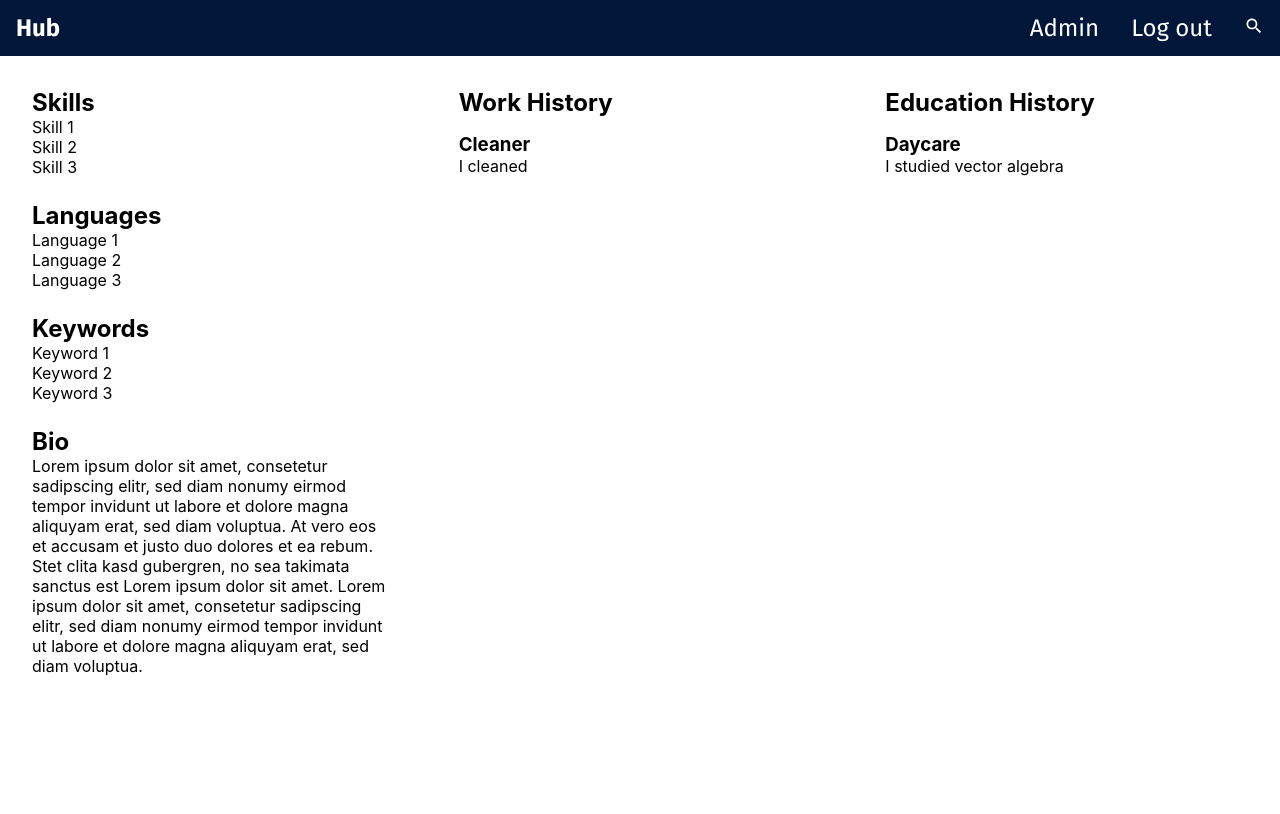
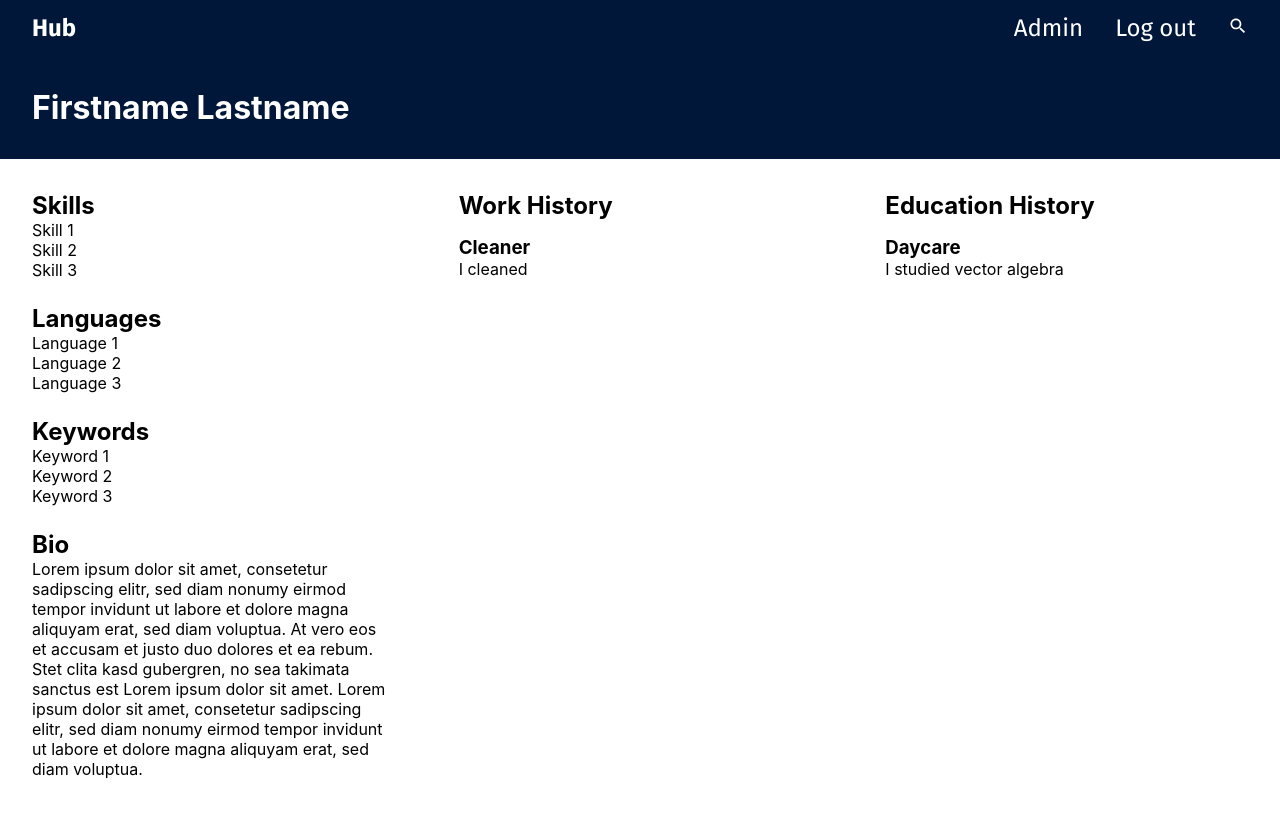
Before and after one commit to SirMorland/huld-hub, a React (Create React App) app in the folder web/: page / in a window 1280 px wide. Shown: the top 814 px of the page. Built offline with nearby package versions, Linux system fonts and the light colour scheme.

Commit message:
Integrate NavBar to Page

```diff
--- a/web/src/App.js
+++ b/web/src/App.js
@@ -1,112 +1,13 @@
 import React from 'react';
 import { ThemeProvider } from '@mui/material/styles';
-import { styled } from '@mui/system';
 
-import Page from './components/Page/Page';
+import ProfilePage from './pages/ProfilePage';
 import theme from './theme';
-
-const h2 = {
-  margin: 0
-};
-const h3 = {
-  margin: 0,
-  marginTop: 16
-
-};
-const p = {
-  margin: 0
-};
-
-const Skills = styled('div')`
-  @media (min-width: 768px) {
-    grid-column-start: 1;
-  }
-  @media (min-width: 1152px) {
-    grid-column-start: 1;
-  }
-`;
-const Languages = styled('div')`
-  @media (min-width: 768px) {
-    grid-column-start: 1;
-  }
-  @media (min-width: 1152px) {
-    grid-column-start: 1;
-  }
-`;
-const Keywords = styled('div')`
-  @media (min-width: 768px) {
-    grid-column-start: 2;
-  }
-  @media (min-width: 1152px) {
-    grid-column-start: 1;
-  }
-`;
-const Bio = styled('div')`
-  @media (min-width: 768px) {
-    grid-column-start: 2;
-  }
-  @media (min-width: 1152px) {
-    grid-column-start: 1;
-  }
-`;
-const Work = styled('div')`
-  @media (min-width: 768px) {
-    grid-column-start: 1;
-  }
-  @media (min-width: 1152px) {
-    grid-column-start: 2;
-  }
-`;
-const Education = styled('div')`
-  @media (min-width: 768px) {
-    grid-column-start: 2;
-  }
-  @media (min-width: 1152px) {
-    grid-column-start: 3;
-  }
-`;
 
 function App() {
   return (
     <ThemeProvider theme={theme}>
-      <Page header={
-        <h1 style={{margin: 0, color: 'white'}}>Firstname Lastname</h1>
-      }>
-        <React.Fragment>
-          <Skills>
-            <h2 style={h2}>Skills</h2>
-            <p style={p}>Skill 1</p>
-            <p style={p}>Skill 2</p>
-            <p style={p}>Skill 3</p>
-          </Skills>
-          <Languages>
-            <h2 style={h2}>Languages</h2>
-            <p style={p}>Language 1</p>
-            <p style={p}>Language 2</p>
-            <p style={p}>Language 3</p>
-          </Languages>
-          <Keywords>
-            <h2 style={h2}>Keywords</h2>
-            <p style={p}>Keyword 1</p>
-            <p style={p}>Keyword 2</p>
-            <p style={p}>Keyword 3</p>
-          </Keywords>
-          <Bio>
-            <h2 style={h2}>Bio</h2>
-            <p style={p}>Lorem ipsum dolor sit amet, consetetur sadipscing elitr, sed diam nonumy eirmod tempor invidunt ut labore et dolore magna aliquyam erat, sed diam voluptua. At vero eos et accusam et justo duo dolores et ea rebum. Stet clita kasd gubergren, no sea takimata sanctus est Lorem ipsum dolor sit amet. Lorem ipsum dolor sit amet, consetetur sadipscing elitr, sed diam nonumy eirmod tempor invidunt ut labore et dolore magna aliquyam erat, sed diam voluptua.</p>
-          </Bio>
-        </React.Fragment>
-        <Work>
-          <h2 style={h2}>Work History</h2>
-          <h3 style={h3}>Cleaner</h3>
-          <p style={p}>I cleaned</p>
-        </Work>
-        <Education>
-          <h2 style={h2}>Education History</h2>
-          <h3 style={h3}>Daycare</h3>
-          <p style={p}>I studied vector algebra</p>
-        </Education>
-      </Page>
+      <ProfilePage />
     </ThemeProvider>
   );
 }
--- a/web/src/components/NavBar/NavBar.js
+++ b/web/src/components/NavBar/NavBar.js
@@ -3,15 +3,35 @@ import PropTypes from 'prop-types';
 import { styled } from '@mui/system';
 import SearchIcon from '@mui/icons-material/Search';
 
-const StyledHeader = styled('header')(({ theme }) => `
+const StyledHeaderContainer = styled('div')(({ theme }) => `
+  position: sticky;
+  top: 0;
   background-color: ${theme.colors.primaryText};
   min-height: 56px;
+  display: flex;
+  flex-direction: column;
+  align-items: center;
 `);
 
-const StyledContainer = styled('div')`
+const StyledHeader = styled('header')`
+  width: 100%;
+  max-width: 1920px;
+  padding: 0 16px;
+  box-sizing: border-box;
+
   @media (min-width: 768px) {
       justify-content: space-between;
       display: flex;
+  }
+`;
+const StyledContent = styled('div')`
+  width: 100%;
+  max-width: 1920px;
+  padding: 16px;
+  box-sizing: border-box;
+
+  @media (min-width: 768px) {
+    padding: 32px;
   }
 `;
 
@@ -51,10 +71,10 @@ const StyledLi = styled('li')({
   padding: "16px",
 })
 
-const NavBar = ({ loggedIn = false, role, onLogOutClick }) => {
+const NavBar = ({ children, loggedIn = false, role, onLogOutClick }) => {
   return (
-    <StyledHeader>
-      <StyledContainer>
+    <StyledHeaderContainer>
+      <StyledHeader>
         <HeaderLink href="/">
           Hub
         </HeaderLink>
@@ -67,12 +87,18 @@ const NavBar = ({ loggedIn = false, role, onLogOutClick }) => {
             </StyledLink>
           </StyledLi>
         </StyledUl>}
-      </StyledContainer>
-    </StyledHeader>
+      </StyledHeader>
+      {children &&
+        <StyledContent>
+          {children}
+        </StyledContent>
+      }
+    </StyledHeaderContainer>
   );
 }
 
 NavBar.propTypes = {
+  children: PropTypes.element,
   loggedIn: PropTypes.bool,
   role: PropTypes.oneOf(['admin', 'employee']),
   onLogOutClick: PropTypes.func,
--- a/web/src/components/Page/Page.js
+++ b/web/src/components/Page/Page.js
@@ -24,7 +24,9 @@ const StyledMain = styled('main')`
 const Page = ({ header, children }) => {
 	return (
 		<React.Fragment>
-      <NavBar loggedIn role="admin" />
+      <NavBar loggedIn role="admin">
+        {header}
+      </NavBar>
 			<StyledMain>
 				{children}
 			</StyledMain>
--- /dev/null
+++ b/web/src/pages/ProfilePage.js
@@ -0,0 +1,110 @@
+import React from 'react';
+import { styled } from '@mui/system';
+
+import Page from '../components/Page/Page';
+
+const h2 = {
+  margin: 0
+};
+const h3 = {
+  margin: 0,
+  marginTop: 16
+
+};
+const p = {
+  margin: 0
+};
+
+const Skills = styled('div')`
+  @media (min-width: 768px) {
+    grid-column-start: 1;
+  }
+  @media (min-width: 1152px) {
+    grid-column-start: 1;
+  }
+`;
+const Languages = styled('div')`
+  @media (min-width: 768px) {
+    grid-column-start: 1;
+  }
+  @media (min-width: 1152px) {
+    grid-column-start: 1;
+  }
+`;
+const Keywords = styled('div')`
+  @media (min-width: 768px) {
+    grid-column-start: 2;
+  }
+  @media (min-width: 1152px) {
+    grid-column-start: 1;
+  }
+`;
+const Bio = styled('div')`
+  @media (min-width: 768px) {
+    grid-column-start: 2;
+  }
+  @media (min-width: 1152px) {
+    grid-column-start: 1;
+  }
+`;
+const Work = styled('div')`
+  @media (min-width: 768px) {
+    grid-column-start: 1;
+  }
+  @media (min-width: 1152px) {
+    grid-column-start: 2;
+  }
+`;
+const Education = styled('div')`
+  @media (min-width: 768px) {
+    grid-column-start: 2;
+  }
+  @media (min-width: 1152px) {
+    grid-column-start: 3;
+  }
+`;
+
+function ProfilePage() {
+  return (
+	<Page header={
+		<h1 style={{margin: 0, color: 'white'}}>Firstname Lastname</h1>
+	}>
+    <Skills>
+      <h2 style={h2}>Skills</h2>
+      <p style={p}>Skill 1</p>
+      <p style={p}>Skill 2</p>
+      <p style={p}>Skill 3</p>
+    </Skills>
+    <Languages>
+      <h2 style={h2}>Languages</h2>
+      <p style={p}>Language 1</p>
+      <p style={p}>Language 2</p>
+      <p style={p}>Language 3</p>
+    </Languages>
+    <Keywords>
+      <h2 style={h2}>Keywords</h2>
+      <p style={p}>Keyword 1</p>
+      <p style={p}>Keyword 2</p>
+      <p style={p}>Keyword 3</p>
+    </Keywords>
+    <Bio>
+      <h2 style={h2}>Bio</h2>
+      <p style={p}>Lorem ipsum dolor sit amet, consetetur sadipscing elitr, sed diam nonumy eirmod tempor invidunt ut labore et dolore magna aliquyam erat, sed diam voluptua. At vero eos et accusam et justo duo dolores et ea rebum. Stet clita kasd gubergren, no sea takimata sanctus est Lorem ipsum dolor sit amet. Lorem ipsum dolor sit amet, consetetur sadipscing elitr, sed diam nonumy eirmod tempor invidunt ut labore et dolore magna aliquyam erat, sed diam voluptua.</p>
+    </Bio>
+
+		<Work>
+			<h2 style={h2}>Work History</h2>
+			<h3 style={h3}>Cleaner</h3>
+			<p style={p}>I cleaned</p>
+		</Work>
+
+		<Education>
+			<h2 style={h2}>Education History</h2>
+			<h3 style={h3}>Daycare</h3>
+			<p style={p}>I studied vector algebra</p>
+		</Education>
+	</Page>
+  );
+}
+
+export default ProfilePage;
```
Also changed, not shown: 1 other file (tests, documents, lock files or other folders).
